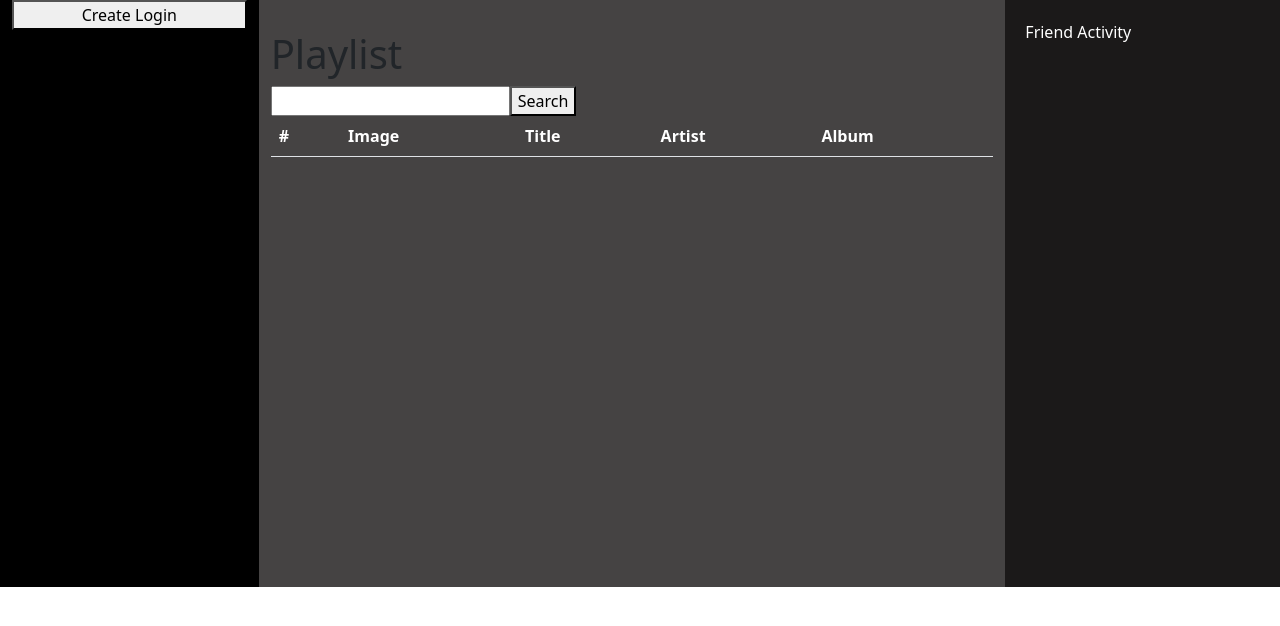
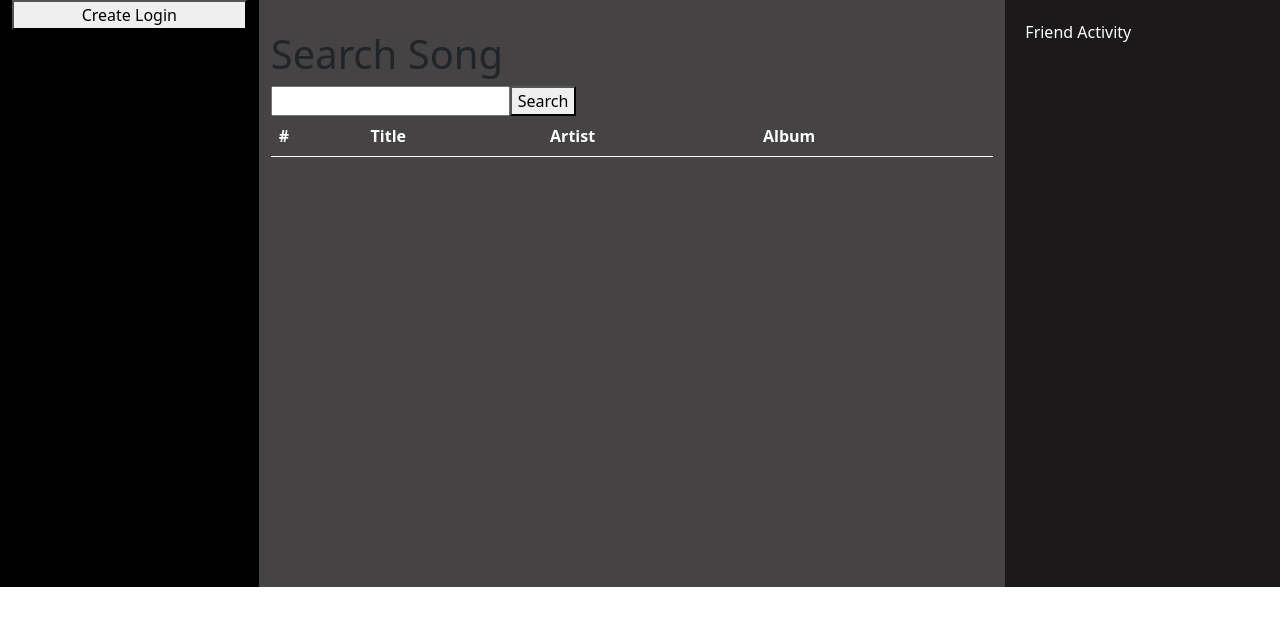
Before and after one commit to fitriaadinda/generasi-gigih-homework, a React (Create React App) app: page / in a window 1280 px wide. Shown: the top 626 px of the page. Built offline with nearby package versions, Linux system fonts and the light colour scheme.

Commit message:
update Homework module 3 session 1

```diff
--- a/src/App.js
+++ b/src/App.js
@@ -9,7 +9,7 @@ class App extends React.Component {
     super(props);
     this.state = {
       search: '',
-      data: [],
+      tracks: [],
     };
   };
 
@@ -30,10 +30,10 @@ class App extends React.Component {
       }
     }
 
-    const result =  await axios.get(`https://api.spotify.com/v1/search?q=${this.state.search}&type=album`, config)
-    console.log(result);
+    const result =  await axios.get(`https://api.spotify.com/v1/search?q=${this.state.search}&type=track`, config)
+
     this.setState({
-      playlists: result.data.albums.items,
+      tracks: result.data.tracks.items,
     });
   }
 
@@ -46,35 +46,32 @@ class App extends React.Component {
             <Navbar />
           </div>
           <div className="col-7" style={{backgroundColor: "rgba(27, 25, 25, 0.815)"}}>
-            <h1 style={{paddingTop: "30px"}}>Playlist</h1>
+            <h1 style={{paddingTop: "30px"}}>Search Song</h1>
             <input type="text" onChange={this.handleSearch} />
             <button onClick={this.handleClick}>Search</button>
             <table className="table" style={{color: "white"}}>
               <thead className="thead-light">
                 <tr>
                   <th scope="col">#</th>
-                  <th scope="col">Image</th>
                   <th scope="col">Title</th>
                   <th scope="col">Artist</th>
                   <th scope="col">Album</th>
                 </tr>
               </thead>
-              {
-              this.state.data
-              .map(data => {
-                  return(
-                      <tbody>
+              <tbody>
+                  {
+                    this.state.tracks.map((data, index) => {
+                      return (
                         <tr>
-                          <th scope="row"></th>
-                          <td><img className="img" src={data.playlists.items.images[1].url} alt={data.playlists.name} /></td>
-                          <td>{data.playlists.name}</td>
-                          <td>{data.album.artists[0].name}</td>
+                          <th scope="row">{index + 1}</th>
+                          <td>{data.name}</td>
+                          <td>{data.artists[0].name}</td>
                           <td>{data.album.name}</td>
                         </tr>
-                      </tbody>
-                  );
-                })
-            }
+                      );
+                    })
+                  }
+              </tbody>
             </table>
           </div>
           <div className="col" style={{backgroundColor: "rgb(27, 25, 25)", padding: "20px"}}>
```
